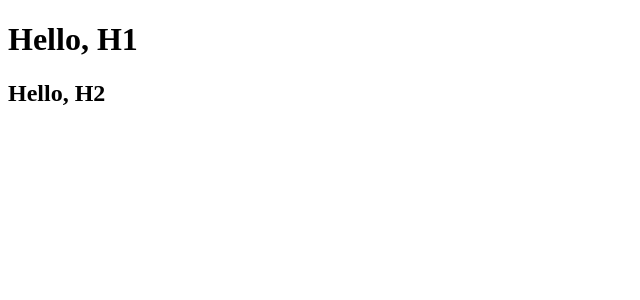
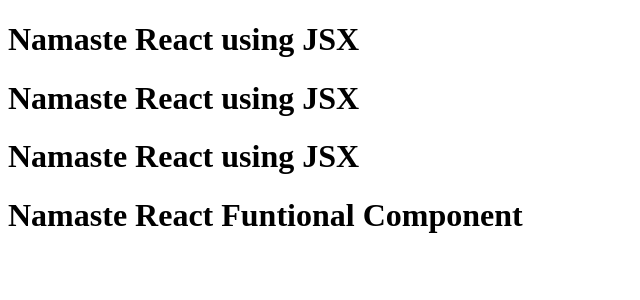
Before and after one commit to Rishi-Mohan/Foody, a React (Vite) app: page / in a window 1280 px wide. Shown: the top 300 px of the page, without its empty margins (0-640 px from the left). Built offline with nearby package versions, Linux system fonts and the light colour scheme.

Commit message:
React Funtional Component

```diff
--- a/App.js
+++ b/App.js
@@ -1,12 +1,20 @@
 import React from "react";
-import ReactDOM from "react-dom";
+import ReactDOM from "react-dom/client";
 
-const parent = React.createElement("div", { id: "parent" }, [
-  React.createElement("h1", {}, "Hello, H1"),
-  React.createElement("h2", {}, "Hello, H2"),
-]);
+const Title = () => (
+  <h1 className="head" tabIndex="5">
+    Namaste React using JSX
+  </h1>
+);
 
-console.log(parent); // object
+const HeadingComponent = () => (
+  <div id="container">
+    {Title()}
+    <Title />
+    <Title></Title>
+    <h1 className="heading"> Namaste React Funtional Component</h1>
+  </div>
+);
 
 const root = ReactDOM.createRoot(document.getElementById("root"));
-root.render(parent);
+root.render(<HeadingComponent />);
--- a/index.html
+++ b/index.html
@@ -8,7 +8,7 @@
   </head>
   <body>
     <div id="root">
-      <h1>Mahadev</h1>
+      <h1>Mahadev d</h1>
     </div>
 
     <script type="module" src="./App.js"></script>
```
